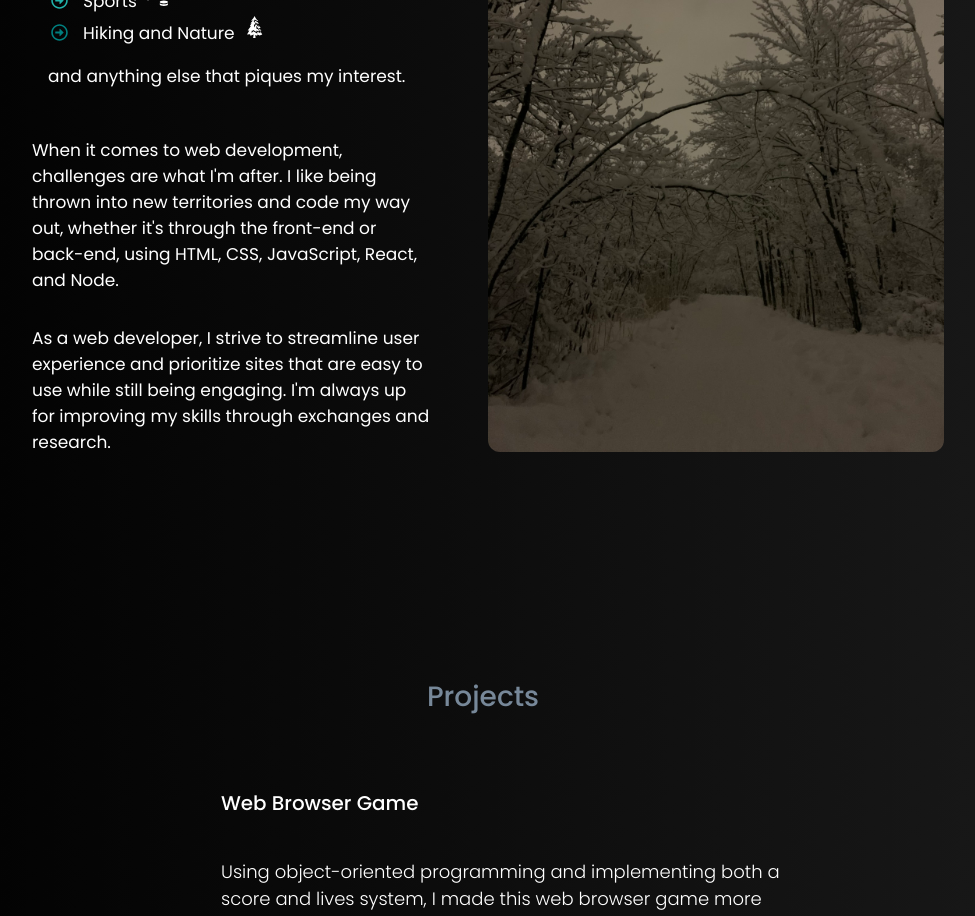
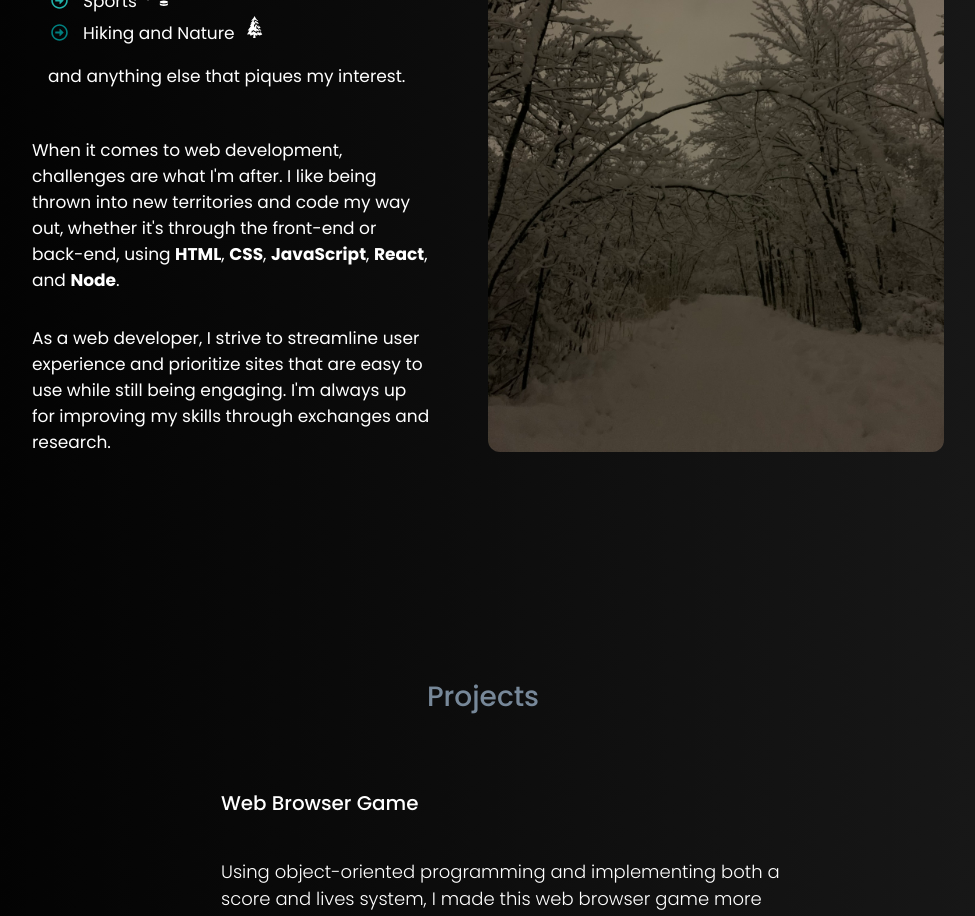
Before and after one commit to mcsl10/Mark-Soniel-Loka-Portfolio, a React (Create React App) app: page / in a window 1280 px wide. Shown: the part 1220-2136 px from the top of the page, without its empty margins (157-1132 px from the left). Built offline with nearby package versions, Linux system fonts and the light colour scheme.

Commit message:
Added styling component for tech stack in about section

```diff
--- a/src/components/About/About.js
+++ b/src/components/About/About.js
@@ -37,8 +37,12 @@ const About = () => {
         <MoreDescriptiveText>
           When it comes to web development,
           challenges are what I'm after. I like being thrown into new territories
-          and code my way out, whether it's through the front-end or back-end, using HTML,
-          CSS, JavaScript, React, and Node.
+          and code my way out, whether it's through the front-end or back-end, using
+          {' '}<AnimatedTech tech="HTML">HTML</AnimatedTech>, {' '}
+          <AnimatedTech tech="CSS">CSS</AnimatedTech>, {' '}
+          <AnimatedTech tech="JavaScript">JavaScript</AnimatedTech>, {' '}
+          <AnimatedTech tech="React">React</AnimatedTech>, {' '}
+          and <AnimatedTech tech="Node">Node</AnimatedTech>.
           </MoreDescriptiveText>
           <MoreDescriptiveText>
           As a web developer, I strive to
@@ -79,6 +83,30 @@ const DescriptiveText = styled.p`
     font-size: 15px;
   } */
 `;
+
+// Keeping original font in white for tech stack and only have colors on hover (Keeping original colors commented out in case)
+const AnimatedTech = styled.span`
+  font-weight: bold;
+  /* color: ${({ tech }) =>
+    tech === 'HTML' ? '#e44d26' : // HTML orange-red
+    tech === 'CSS' ? '#1572b6' : // CSS blue
+    tech === 'JavaScript' ? '#f7df1e' : // JS yellow
+    tech === 'React' ? '#61dafb' : // React light blue
+    '#8cc84b'}; // Node.js green */
+  display: inline-block; // This ensures the element is treated as a block for the scaling effect (Scaling doesn't work without this)
+  transition: color 0.3s ease-in-out, transform 0.3s ease-in-out;
+
+  &:hover {
+    color: ${({ tech }) =>
+      tech === 'HTML' ? '#e44d26' : // Darker HTML orange-red #c1351d
+      tech === 'CSS' ? '#1572b6' : // Darker CSS blue #106ba3
+      tech === 'JavaScript' ? '#f7df1e' : // Darker JS yellow #e4c024
+      tech === 'React' ? '#61dafb' : // Darker React light blue #4fa3d1
+      '#8cc84b'}; // Darker Node.js green #7a9d5c
+    transform: scale(0.92);
+  }
+`;
+
 
 const MoreDescriptiveText = styled.p`
 max-width: 25rem;
```
